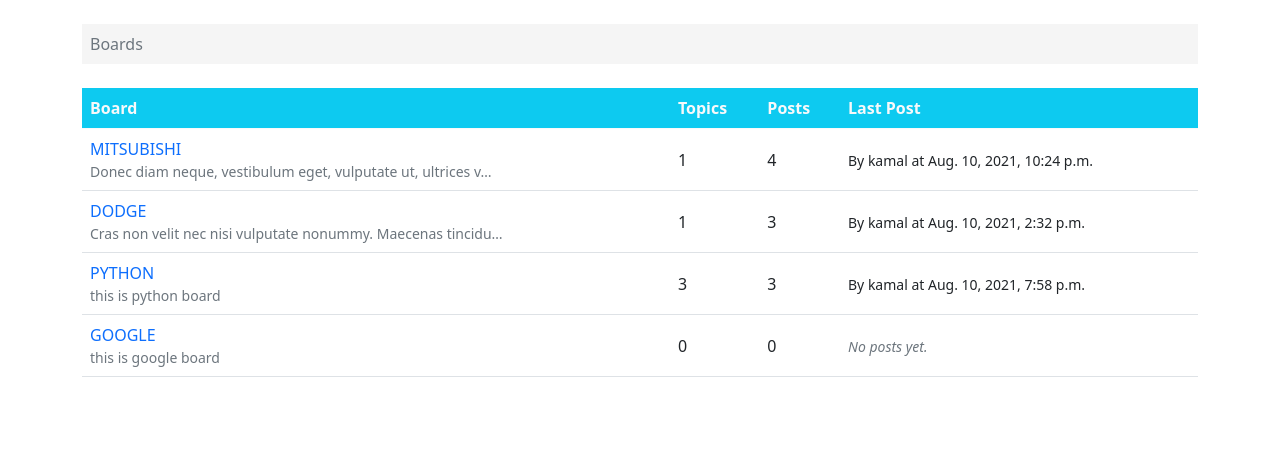
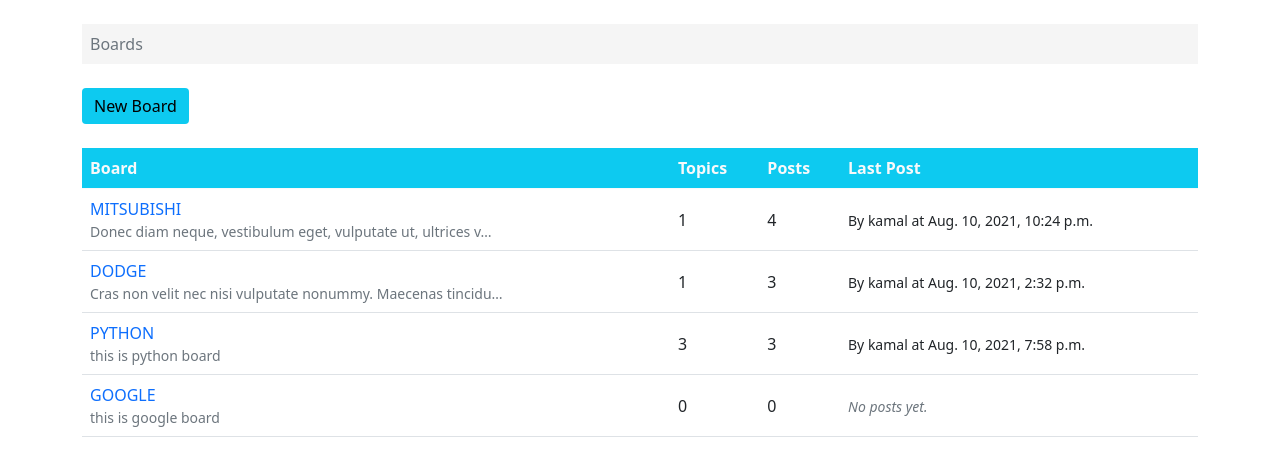
Before and after one commit to Kamalrathi49/web_board, a Django app: page / in a window 1280 px wide. Shown: the part 62-538 px from the top of the page. Run offline with Django 3.2, Linux system fonts and the light colour scheme; a user stored in the database is signed in; data comes from the database, SQL or seed files in the repository; both versions use the stored data as it was after the commit; some libraries are stand-ins or nearby versions.

Commit message:
Initial commit

```diff
--- a/myproject/boards/forms.py
+++ b/myproject/boards/forms.py
@@ -1,6 +1,20 @@
 from django import forms
 from django.forms import fields
 from .models import *
+
+
+class BoardForm(forms.ModelForm):
+    class Meta:
+        model = Board
+        fields = ('name', 'description')
+
+    def __init__(self, *args, **kwargs):
+            super(BoardForm, self).__init__(*args, **kwargs) # Call to ModelForm constructor
+            self.fields['name'].widget.attrs['class'] = 'form-control'
+            self.fields['name'].label = "Board Name"
+            self.fields['name'].widget.attrs['placeholder'] = 'Board Name'
+            self.fields['description'].widget.attrs['class'] = "form-control"
+            self.fields['description'].widget.attrs['placeholder'] = "What's in Your mind?"
 
 class TopicForm(forms.ModelForm):
     message = forms.CharField(widget=forms.Textarea( attrs={'rows': 5,'column':1, 'placeholder': 'What is on your mind?', 'class':'form-control'}), max_length=4000)
--- a/myproject/boards/urls.py
+++ b/myproject/boards/urls.py
@@ -7,6 +7,7 @@
 app_name = 'boards'
 urlpatterns = [
     url(r'^$', views.home, name='home'),
+    url(r'^new-board/$', views.add_board, name='new-board'),
     url(r'^(?P<board_name>[\w\-\ ]+)add/$', views.submit_form, name='add-topic'),
     url(r'^(?P<board_name>[\w\-\ ]+)/$', views.topic, name='topic-list'),
     url(r'^(?P<board_name>[\w\-\ ]+)/(?P<topic_subject>[\w\-\ ]+)/(?P<topic_pk>\d+)/post/$', views.post, name='topic-post'),
--- a/myproject/boards/views.py
+++ b/myproject/boards/views.py
@@ -16,7 +16,8 @@
 
 def home(request):
     board_list = Board.objects.all()
-    ctx = {'boards':board_list, 'login_form':loginform, 'signup_form': signupform}
+    board_form = BoardForm()
+    ctx = {'boards':board_list, 'board_form':board_form, 'login_form':loginform, 'signup_form': signupform}
     return render(request, 'home.html',ctx)
 
 def topic(request, board_name):
@@ -25,26 +26,24 @@
     ctx = {'topics': topic_list, 'login_form':loginform, 'signup_form': signupform, 'topic_form':topic_form}
     return render(request, 'topic.html', ctx)
 
-def add_topic(request, board_name):
-    return render( request, 'add_topic.html')
+def add_board(request):
+    if request.method == 'POST':
+        form = BoardForm(request.POST)
+        if form.is_valid():
+            board = form.save()
+            messages.success(request, f'Your Board "{board.name}" is added Successfully!')
+            return redirect('/')
 
-# def submit_form1(request, board_name):
-#     if request.method == 'POST':
-#         sub = request.POST.get('subject')
-#         msg = request.POST.get('message')
-#         # b = request.META.get('HTTP_REFERER').split('/')[3]
-#         board = Board.objects.get(name=board_name)
-#         topic = Topic.objects.create(subject=sub, topic_message=msg, starter=request.user, board=board)
-#         topic.save()
-#         messages.success(request, f'{sub} topic  created successfully!')
-#         return redirect(f'/{board_name}')
-#     else :
-#         messages.error(request, f'something went')
-#         return redirect(f'/{board_name}/add')
+        else:
+            messages.error(request, f'Board name must be unique!')
+            return redirect('/')
 
-@login_required
+    else:
+        messages.error(request, f'something went wrong')
+        return redirect('/')
+
+
 def submit_form(request, board_name):
-    print('------------------------>>>>  worknig')
     if request.method == 'POST':
         form = TopicForm(request.POST)
         if form.is_valid :
--- /dev/null
+++ b/myproject/templates/add_board.html
@@ -0,0 +1,18 @@
+{% load custom_tags %}
+<div class="modal fade " id="newboard" tabindex="-1" aria-labelledby="exampleModalLabel" aria-hidden="true">
+  <div class="modal-dialog">
+      <div class="modal-content">
+          <div class="modal-header text-c">
+              <h5 class="modal-title" id="exampleModalLabel">Add New Board</h5>
+              <button type="button" class="btn-close" data-bs-dismiss="modal" aria-label="Close"></button>
+          </div>
+          <div class="modal-body">
+              <form action="{% url 'boards:new-board'  %}" method="POST">
+                  {% csrf_token %} {{ board_form.as_p }}
+                  <hr class="p-1">
+                  <button class="btn btn-primary" type="submit">Add Board</button>
+              </form>
+          </div>
+      </div>
+  </div>
+</div>
--- a/myproject/templates/header.html
+++ b/myproject/templates/header.html
@@ -10,9 +10,7 @@
         </svg>{{ request.user }}
       </button>
       <ul class="dropdown-menu dropdown-menu-end dropdown-menu-lg-end text-center" aria-labelledby="dropdownMenuClickableOutside">
-        <li><a class="dropdown-item" href="#">Menu item</a></li>
-        <li><a class="dropdown-item" href="#">Menu item</a></li>
-        <li><a class="dropdown-item bg-secondary text-light " href="{% url 'accounts:logout' %}">Log Out</a></li>
+        <li><a class="dropdown-item  text-dark" href="{% url 'accounts:logout' %}">Log Out</a></li>
       </ul>
     </div>
       {% else%}
--- a/myproject/templates/home.html
+++ b/myproject/templates/home.html
@@ -5,10 +5,20 @@
 
 {% block content %}
 <div class="container">
+  {% include 'add_board.html' %}
   <ol class="breadcrumb my-4 p-2" style="background-color: whitesmoke;">
     <li class="breadcrumb-item active">Boards</li>
   </ol>
-<table class="table">
+
+  {% if user.is_authenticated %}
+  <button type="button" class="btn btn-info border-0" data-bs-toggle="modal" data-bs-target="#newboard" >New Board</button>
+  {% else %}
+  <button type="button"  data-bs-toggle="modal" data-bs-target="#login"  class="btn btn-info mb-3 ml-4 border-0">New Topic</button>
+  {% endif %}
+
+
+{% if boards %}
+<table class="table mt-4">
   <thead class="thead-inverse bg-info text-light">
     <tr>
       <th>Board</th>
@@ -50,5 +60,10 @@
     {% endfor %}
   </tbody>
 </table>
+{% else %}
+<large class="mt-4" style="display: flex; justify-content: center; align-items: center;">
+  <em >No Boards Available.</em>
+</large>
+{% endif %}
 </div>
 {% endblock %}
--- a/myproject/templates/topic.html
+++ b/myproject/templates/topic.html
@@ -47,7 +47,7 @@
         </td>
         <td class="align-middle">{{ topic.starter.username }}</td>
         <td class="align-middle">{{topic.get_post_reply}}</td>
-        <td></td>
+        <td>NA</td>
         <td>{{ topic.created_at}}</td>
       </tr>
       {% endfor %}
```
Also changed, not shown: myproject/templates/update_post.html (added, +19 -0 lines), myproject/db.sqlite3.
